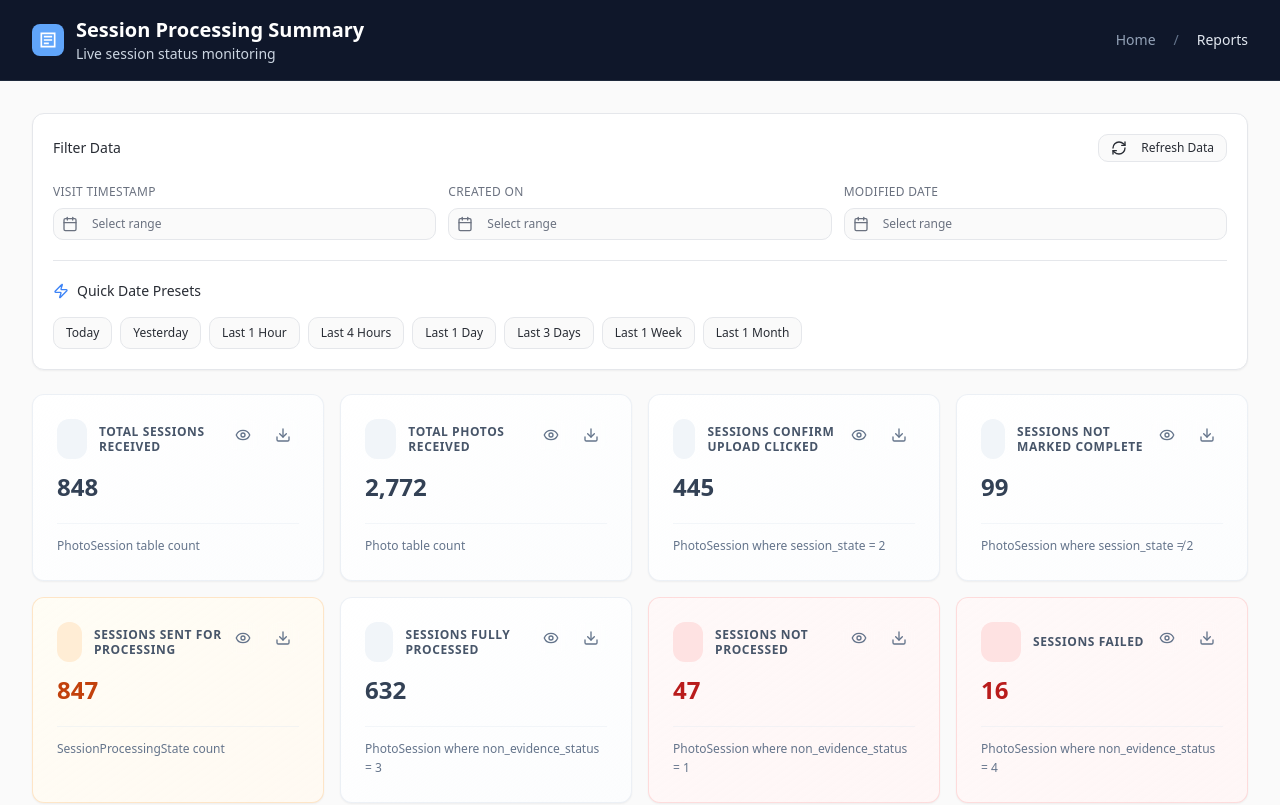
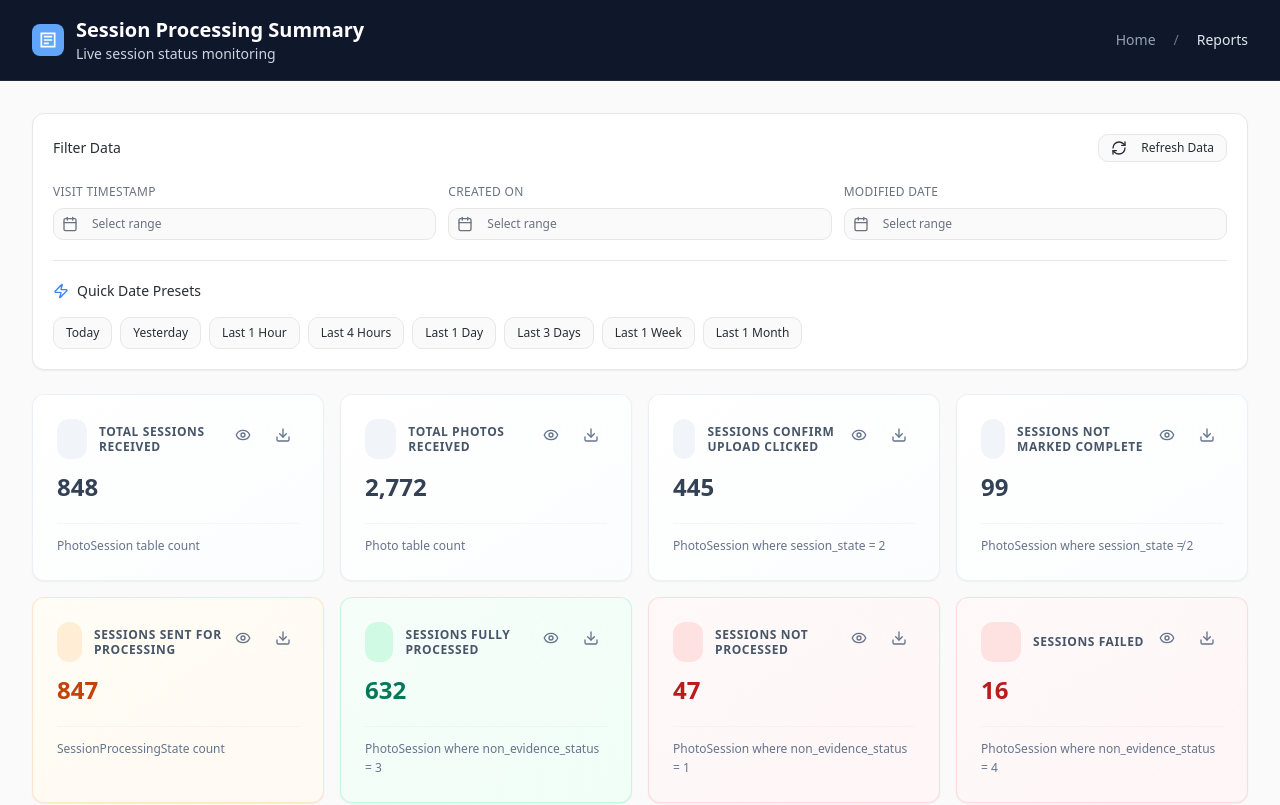
Before and after one commit to jatindeepkharbanda/django-session-processing-summary, a React (Vite) app: page /session-processing in a window 1280 px wide. Shown: the top 805 px of the page. Built offline with nearby package versions, Linux system fonts and the light colour scheme.

Commit message:
Update KPI card color
Updated "Sessions Fully Processed" KPI card to display in green.

```diff
--- a/src/pages/SessionProcessingSummary.tsx
+++ b/src/pages/SessionProcessingSummary.tsx
@@ -218,6 +218,7 @@ const SessionProcessingSummary = () => {
             title="Sessions Fully Processed"
             value={metrics.sessionsFullyProcessed}
             isLoading={loading || isRefreshing}
+            variant={metrics.sessionsFullyProcessed > 0 ? "success" : "default"}
             definition="PhotoSession where non_evidence_status = 3"
             onDownload={() => handleDownload('Sessions Fully Processed', metrics.sessionsFullyProcessed)}
             onViewData={() => handleViewData('Sessions Fully Processed')}
```
